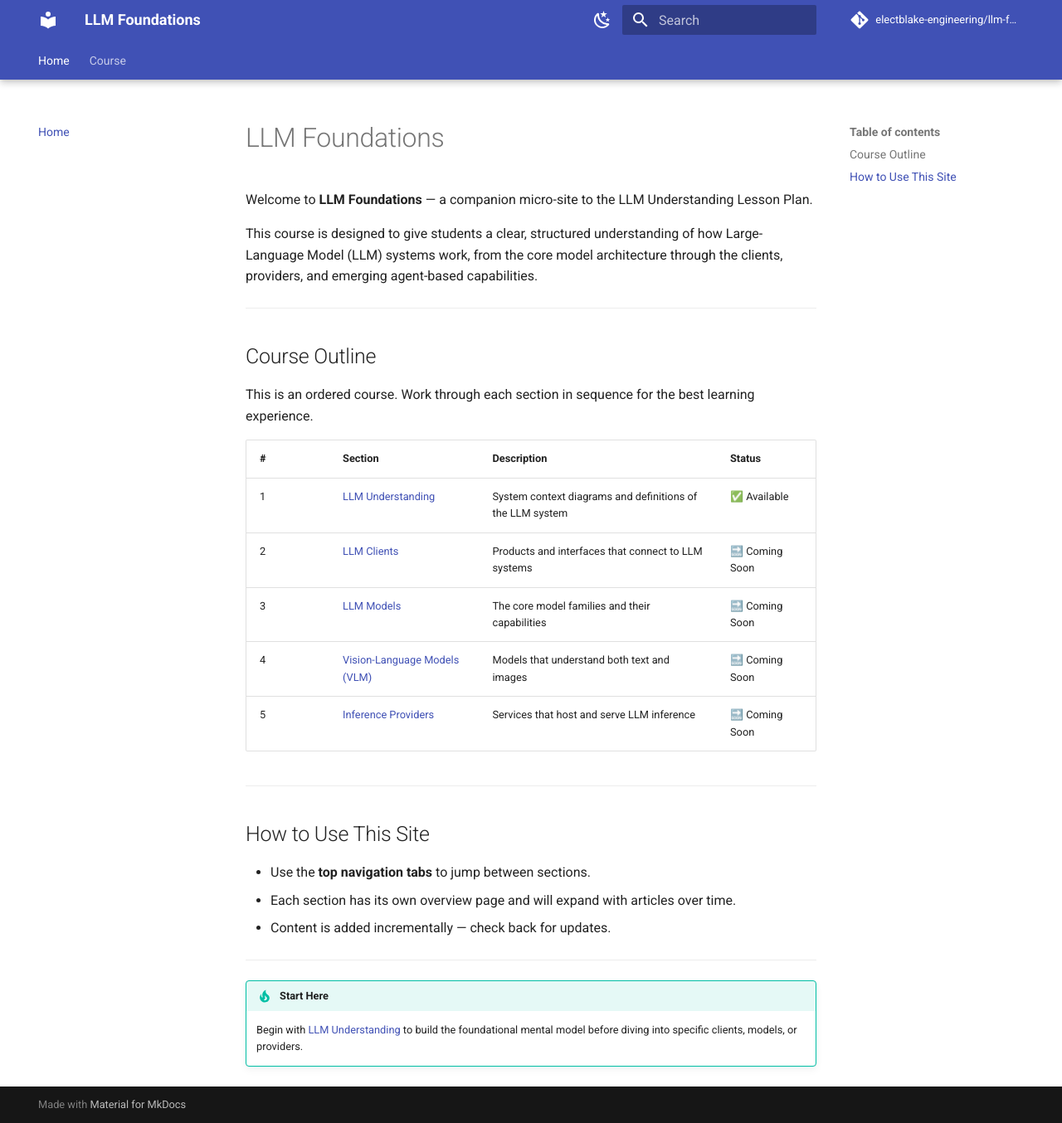
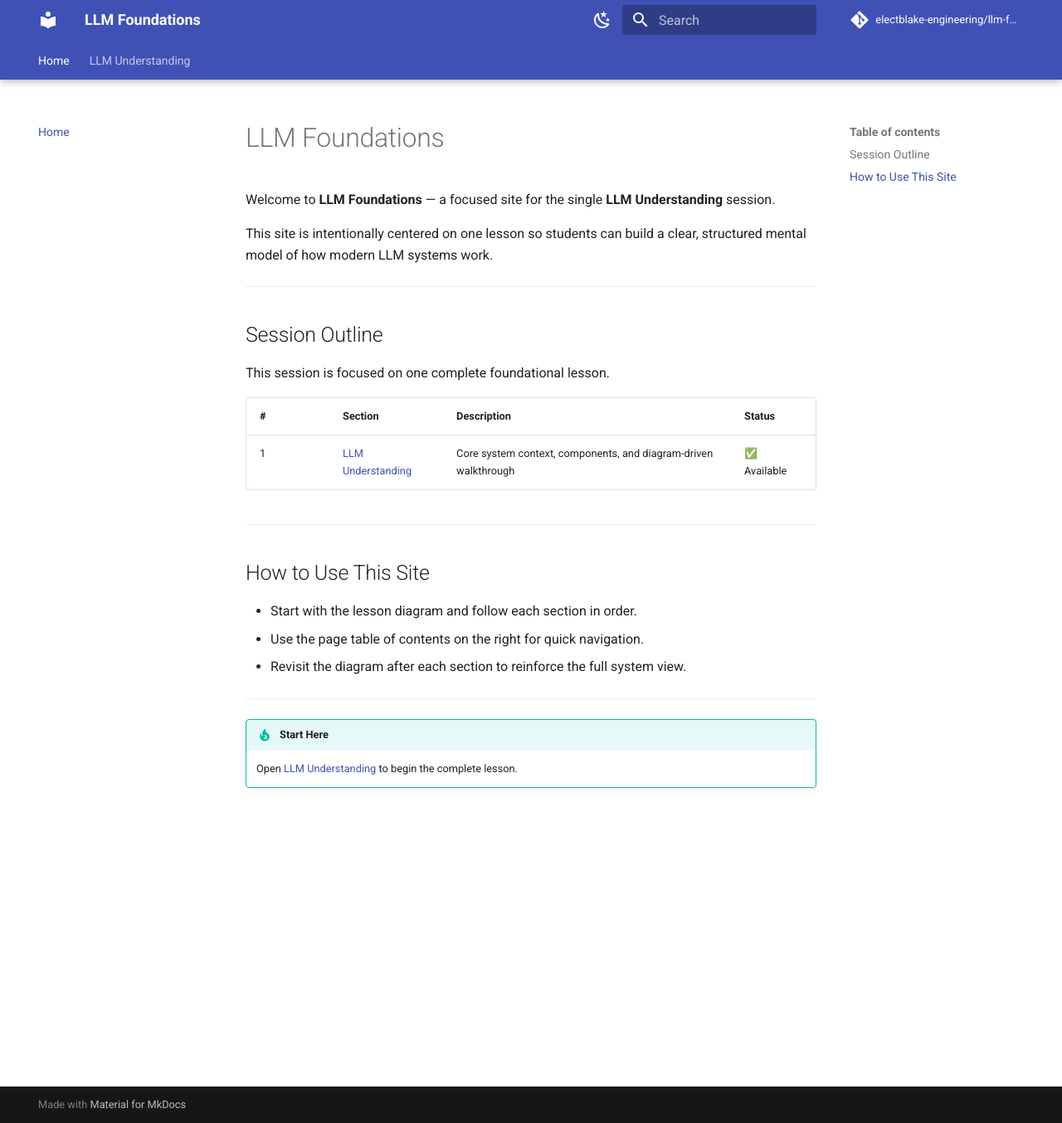
Before and after one commit to electblake-engineering/llm-foundations, an MkDocs documentation site: the page built from docs/index.md, in a window 1280 px wide and 1354 px high. Shown: the whole window at 83% size. Built offline with MkDocs 1.6.1 and Material for MkDocs 9.7.7, drawn with Linux system fonts in a browser that asks for light colours; comment, search, counter and statistics services are not loaded.

Commit message:
refactor docs site to single LLM Understanding session
Co-authored-by: electblake <22871+electblake@users.noreply.github.com>
Agent-Logs-Url: https://github.com/electblake-engineering/llm-foundations/sessions/818a9ebc-8485-4b8f-be7c-87473d260953

```diff
--- a/docs/index.md
+++ b/docs/index.md
@@ -1,32 +1,28 @@
 # LLM Foundations
 
-Welcome to **LLM Foundations** — a companion micro-site to the LLM Understanding Lesson Plan.
+Welcome to **LLM Foundations** — a focused site for the single **LLM Understanding** session.
 
-This course is designed to give students a clear, structured understanding of how Large-Language Model (LLM) systems work, from the core model architecture through the clients, providers, and emerging agent-based capabilities.
+This site is intentionally centered on one lesson so students can build a clear, structured mental model of how modern LLM systems work.
 
 ---
 
-## Course Outline
+## Session Outline
 
-This is an ordered course. Work through each section in sequence for the best learning experience.
+This session is focused on one complete foundational lesson.
 
 | # | Section | Description | Status |
 |---|---------|-------------|--------|
-| 1 | [LLM Understanding](llm-understanding/index.md) | System context diagrams and definitions of the LLM system | ✅ Available |
-| 2 | [LLM Clients](llm-clients/index.md) | Products and interfaces that connect to LLM systems | 🔜 Coming Soon |
-| 3 | [LLM Models](llm-models/index.md) | The core model families and their capabilities | 🔜 Coming Soon |
-| 4 | [Vision-Language Models (VLM)](vlm/index.md) | Models that understand both text and images | 🔜 Coming Soon |
-| 5 | [Inference Providers](inference-providers/index.md) | Services that host and serve LLM inference | 🔜 Coming Soon |
+| 1 | [LLM Understanding](llm-understanding/index.md) | Core system context, components, and diagram-driven walkthrough | ✅ Available |
 
 ---
 
 ## How to Use This Site
 
-- Use the **top navigation tabs** to jump between sections.
-- Each section has its own overview page and will expand with articles over time.
-- Content is added incrementally — check back for updates.
+- Start with the lesson diagram and follow each section in order.
+- Use the page table of contents on the right for quick navigation.
+- Revisit the diagram after each section to reinforce the full system view.
 
 ---
 
 !!! tip "Start Here"
-    Begin with [LLM Understanding](llm-understanding/index.md) to build the foundational mental model before diving into specific clients, models, or providers.
+    Open [LLM Understanding](llm-understanding/index.md) to begin the complete lesson.
--- a/mkdocs.yml
+++ b/mkdocs.yml
@@ -1,5 +1,5 @@
 site_name: LLM Foundations
-site_description: A companion micro-site to the LLM Understanding Lesson Plan — covering LLM clients, models, vision-language models, and inference providers.
+site_description: A focused course site for the LLM Understanding lesson, including core system diagrams and foundational concepts.
 site_url: https://electblake-engineering.github.io/llm-foundations/
 repo_url: https://github.com/electblake-engineering/llm-foundations
 repo_name: electblake-engineering/llm-foundations
@@ -57,14 +57,4 @@ extra_javascript:
 
 nav:
   - Home: index.md
-  - Course:
-    - "1. LLM Understanding":
-      - Overview: llm-understanding/index.md
-    - "2. LLM Clients":
-      - Overview: llm-clients/index.md
-    - "3. LLM Models":
-      - Overview: llm-models/index.md
-    - "4. Vision-Language Models (VLM)":
-      - Overview: vlm/index.md
-    - "5. Inference Providers":
-      - Overview: inference-providers/index.md
+  - LLM Understanding: llm-understanding/index.md
```
Also changed, not shown: docs/inference-providers/index.md (deleted, +0 -33 lines), docs/llm-clients/index.md (deleted, +0 -31 lines), docs/llm-models/index.md (deleted, +0 -35 lines), docs/llm-understanding/index.md (+3 -3 lines), docs/vlm/index.md (deleted, +0 -33 lines).
